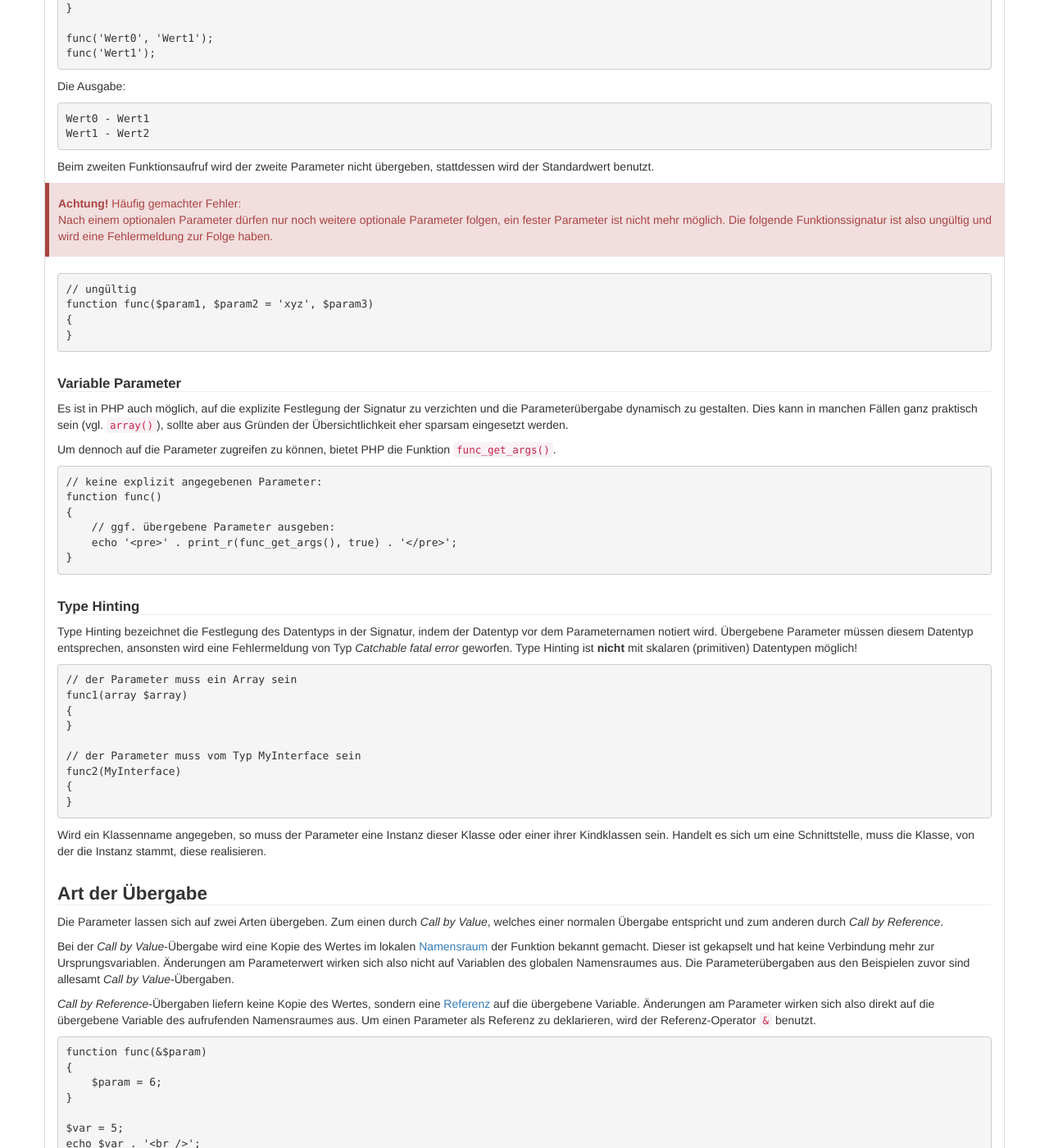
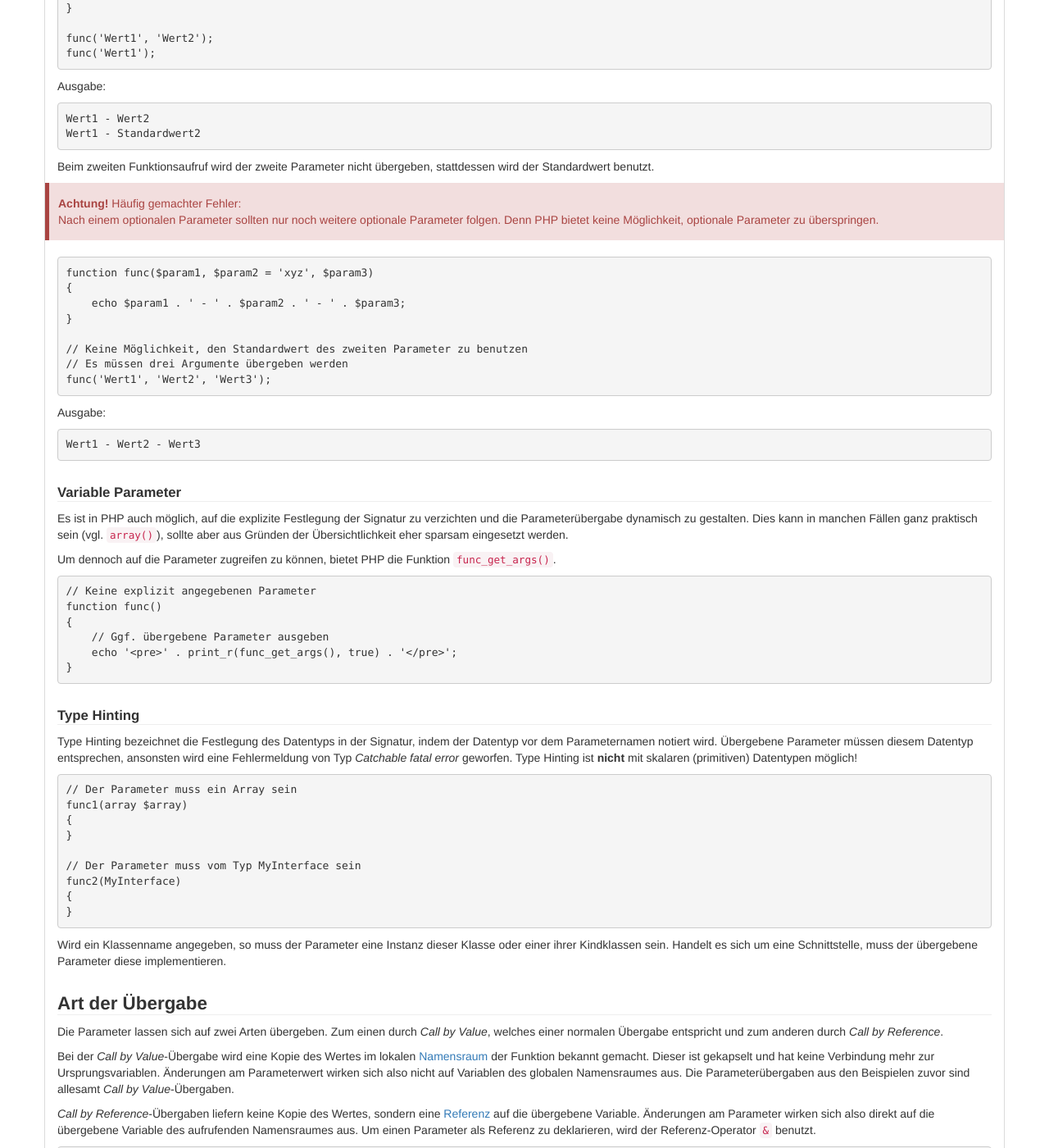
Before and after one commit to php-de/php-de.github.io, a Jekyll site: the page built from general/parameteruebergabe.md, in a window 1280 px wide and 1400 px high, scrolled down 899 px. Shown: the whole window at 82% size. Built offline with Jekyll 4.4.1, drawn with Linux system fonts in a browser that asks for light colours; nearby versions of some CDN libraries; some of the changed text lies outside the part shown.

Commit message:
Update better explanation of properly using optional parameters
Plus some minor changed in terms of uniformity.

```diff
--- a/general/parameteruebergabe.md
+++ b/general/parameteruebergabe.md
@@ -26,11 +29,11 @@ inhalt:
         simple: ""
 ---
 
-<div class="alert alert-info"><strong>Information:</strong><br>
+<div class="alert alert-info"><strong>Information:</strong><br />
 Dieser Artikel behandelt nicht die Parameterübergabe an ein PHP-Script. Diese Informationen sind in den Artikeln <a href="http://php-de.github.io/request-handling/request.html">Request</a> und <a href="http://php-de.github.io/request-handling/gpc.html">GPC</a> zu finden.</div>
 
 
-Die **Parameterübergabe** bezeichnet die Übergabe von Werten an eine Funktion oder Methode, welche die weitere Verarbeitung dieser Daten übernimmt. In aller Regel wird eine feste Anzahl von Parametern übergeben, die bei der Funktionsdeklaration bestimmt wird. Diese festgelegte Parameteranzahl nennt man *Funktions-* bzw. *Methodensignatur*. In vielen Hochsprachen stellen sind auch die Datentypen der einzelnen Parameter einen Teil der Signatur dar, weil PHP jedoch eine schwach getypte Sprache ist, ist die Festlegung der Datentypen nur beschränkt möglich.
+Die **Parameterübergabe** bezeichnet die Übergabe von Werten an eine Funktion oder Methode, welche die weitere Verarbeitung dieser Daten übernimmt. In aller Regel wird eine feste Anzahl von Parametern übergeben, die bei der Funktionsdeklaration bestimmt wird. Diese festgelegte Parameteranzahl nennt man *Funktions-* bzw. *Methodensignatur*. In vielen Hochsprachen stellen die Datentypen der einzelnen Parameter einen Teil der Signatur dar. Weil jedoch PHP eine schwach getypte Sprache ist, ist die Festlegung der Datentypen nur beschränkt möglich.
 
 
 ### Festlegung der Parameter
@@ -55,33 +58,43 @@ func('Wert1', 'Wert2');
 Es ist auch möglich, optionale Parameter festzulegen, indem in der Signatur gleich ein Wert zugewiesen wird. Dieser Standardwert wird benutzt, wenn der entsprechende Parameter beim Funktionsaufruf nicht definiert wird.
 
 ~~~ php
-function func($param1, $param2 = 'Wert2')
+function func($param1, $param2 = 'Standardwert2')
 {
-    echo $param1 . ' - ' . $param2 . '<br />';
+    echo $param1 . ' - ' . $param2;
 }
 
-func('Wert0', 'Wert1');
+func('Wert1', 'Wert2');
 func('Wert1');
 ~~~
 
-Die Ausgabe:
+Ausgabe:
 
 ~~~
-Wert0 - Wert1
 Wert1 - Wert2
+Wert1 - Standardwert2
 ~~~
 
 Beim zweiten Funktionsaufruf wird der zweite Parameter nicht übergeben, stattdessen wird der Standardwert benutzt.
 
 
-<div class="alert alert-danger"><strong>Achtung!</strong> Häufig gemachter Fehler:<br>
-Nach einem optionalen Parameter dürfen nur noch weitere optionale Parameter folgen, ein fester Parameter ist nicht mehr möglich. Die folgende Funktionssignatur ist also ungültig und wird eine Fehlermeldung zur Folge haben.</div>
+<div class="alert alert-danger"><strong>Achtung!</strong> Häufig gemachter Fehler:<br />
+Nach einem optionalen Parameter sollten nur noch weitere optionale Parameter folgen. Denn PHP bietet keine Möglichkeit, optionale Parameter zu überspringen.</div>
 
 ~~~ php
-// ungültig
 function func($param1, $param2 = 'xyz', $param3)
 {
+    echo $param1 . ' - ' . $param2 . ' - ' . $param3;
 }
+
+// Keine Möglichkeit, den Standardwert des zweiten Parameter zu benutzen
+// Es müssen drei Argumente übergeben werden
+func('Wert1', 'Wert2', 'Wert3');
+~~~
+
+Ausgabe:
+
+~~~
+Wert1 - Wert2 - Wert3
 ~~~
 
 
@@ -92,10 +105,10 @@ Es ist in PHP auch möglich, auf die explizite Festlegung der Signatur zu verzic
 Um dennoch auf die Parameter zugreifen zu können, bietet PHP die Funktion `func_get_args()`.
 
 ~~~ php
-// keine explizit angegebenen Parameter:
+// Keine explizit angegebenen Parameter
 function func()
 {
-    // ggf. übergebene Parameter ausgeben:
+    // Ggf. übergebene Parameter ausgeben
     echo '<pre>' . print_r(func_get_args(), true) . '</pre>';
 }
 ~~~
@@ -105,19 +118,18 @@ function func()
 Type Hinting bezeichnet die Festlegung des Datentyps in der Signatur, indem der Datentyp vor dem Parameternamen notiert wird. Übergebene Parameter müssen diesem Datentyp entsprechen, ansonsten wird eine Fehlermeldung von Typ *Catchable fatal error* geworfen. Type Hinting ist **nicht** mit skalaren (primitiven) Datentypen möglich!
 
 ~~~ php
-// der Parameter muss ein Array sein
+// Der Parameter muss ein Array sein
 func1(array $array)
 {
 }
 
-// der Parameter muss vom Typ MyInterface sein
+// Der Parameter muss vom Typ MyInterface sein
 func2(MyInterface)
 {
 }
 ~~~
 
-Wird ein Klassenname angegeben, so muss der Parameter eine Instanz dieser Klasse oder einer ihrer Kindklassen sein. Handelt es sich um eine Schnittstelle, muss die Klasse, von der die Instanz stammt, diese realisieren.
-
+Wird ein Klassenname angegeben, so muss der Parameter eine Instanz dieser Klasse oder einer ihrer Kindklassen sein. Handelt es sich um eine Schnittstelle, muss der übergebene Parameter diese implementieren.
 
 
 ### Art der Übergabe
```
Also changed, not shown: other parts of general/parameteruebergabe.md (+4 -1 lines).
